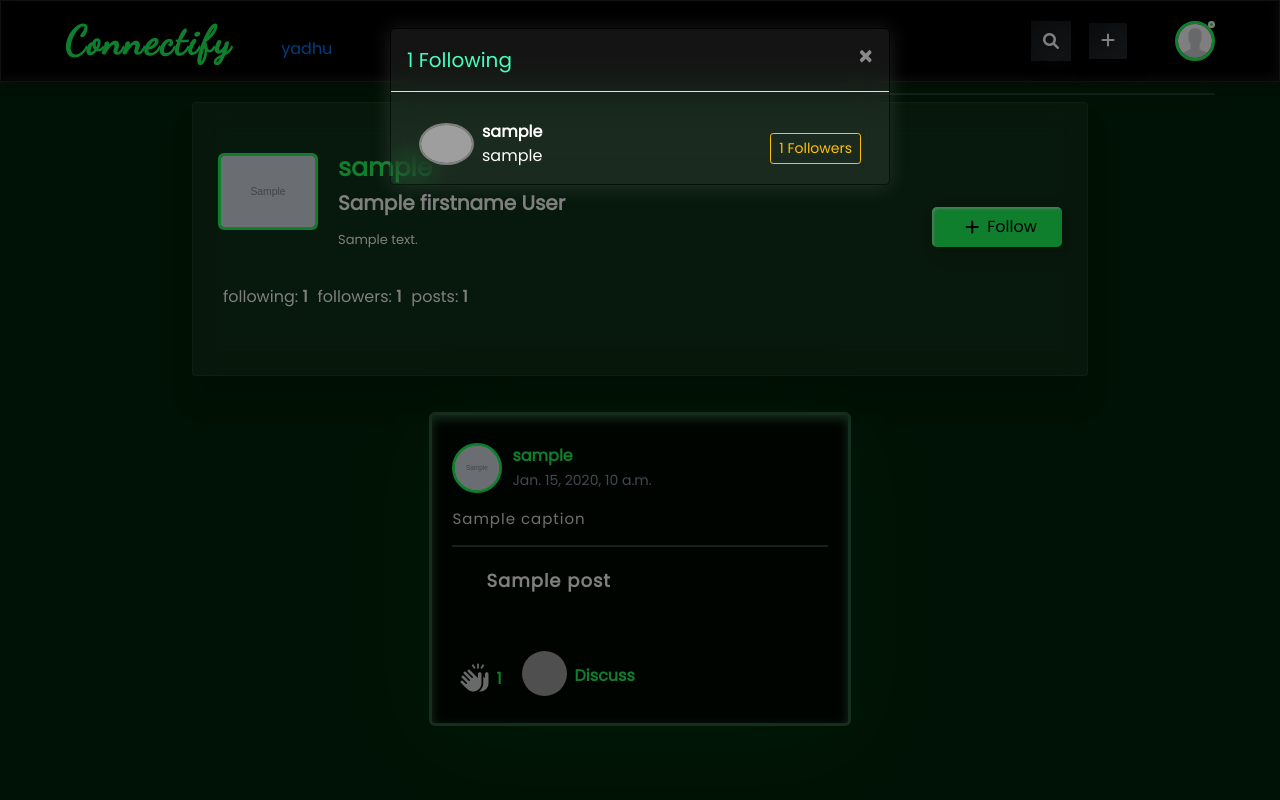
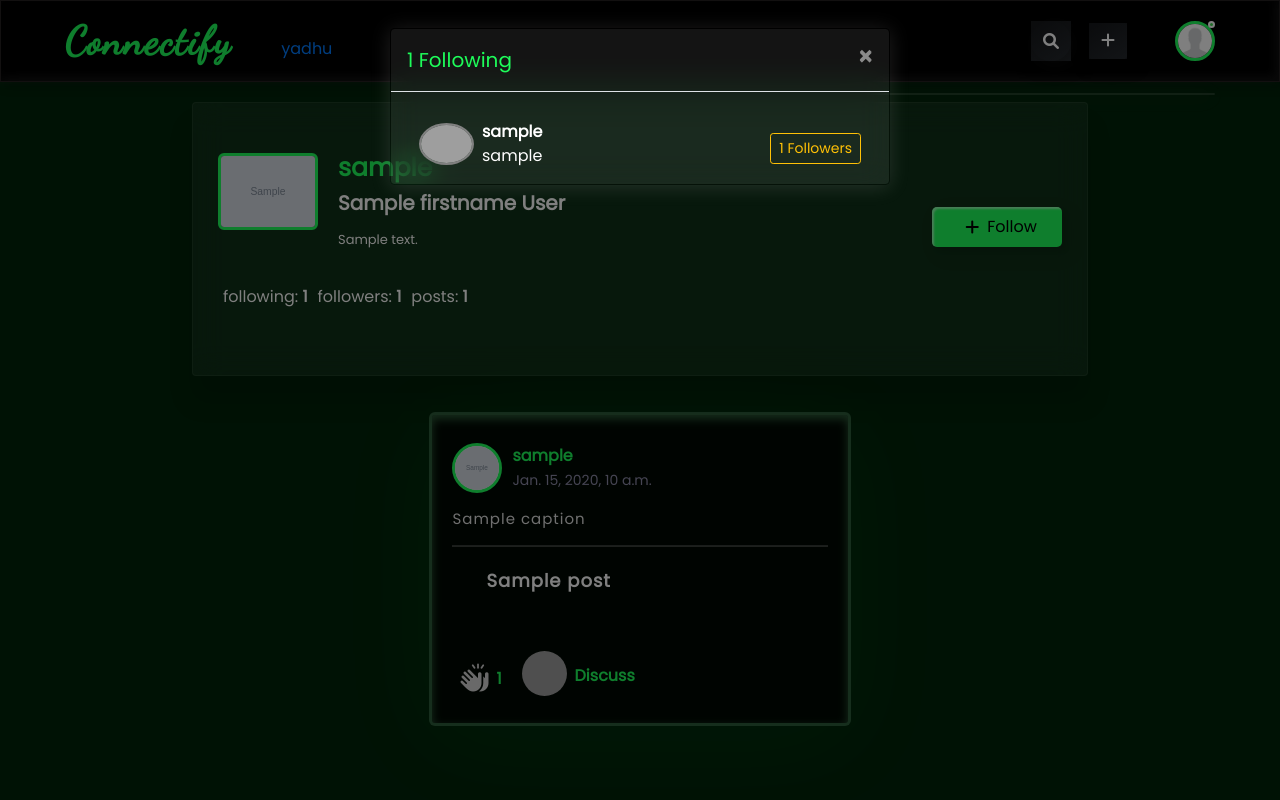
Before and after one commit to devika-aj/Mini_project, a Django app: template templates/profile.html in a window 1280 px wide, after a click that opens the changed part. Run offline with Django 3.2, Linux system fonts and the light colour scheme; data comes from the database, SQL or seed files in the repository; both versions use the stored data as it was after the commit; tables that the repository leaves empty hold one stand-in row (values such as "Sample post"); the template is opened without the code that fills it: values that come from a table or form of the project are taken from there, most other values are stand-ins (such as "Sample title", 1, 10 or a date in 2020); grey boxes marked "Sample" are stand-in pictures; some libraries are stand-ins or nearby versions; grey boxes are pictures that could not be loaded.

Commit message:
first commit

```diff
--- a/templates/base.html
+++ b/templates/base.html
@@ -102,7 +102,7 @@ span .st-label{
     width: 80%;
     border: 0;
     outline: 0;
-    border-bottom: 2px solid blue;
+    border-bottom: 2px solid #1efc5a;
   }
 
   @import url('https://fonts.googleapis.com/css2?family=Poppins&display=swap');
@@ -427,8 +427,8 @@ span .st-label{
             <div class="form-group">
 
               <button type="submit" class="btn btn-primary"style="background: rgb(96,9,240);
-              background: linear-gradient(0deg, rgba(96,9,240,1) 0%, rgba(129,5,240,1) 100%);
-              border: none;">Share</button>
+              background: linear-gradient(0deg, #1efc5a 0%, #1efc5a 100%);
+              border: none; color: black;">Share</button>
             </div>
           </form>
         </div>
--- a/templates/profile.html
+++ b/templates/profile.html
@@ -187,7 +187,7 @@
     box-shadow: 0 2px 20px rgba(219, 214, 214, 0.15);
     border: 1px solid rgba(255, 255, 255, 0.0.8);">
       <div class="modal-header">
-        <h5 class="modal-title " id="exampleModalLabel" style="color:#45ffbc">{{profile_data.following.count}} Following</h5>
+        <h5 class="modal-title " id="exampleModalLabel" style="color:#1efc5a">{{profile_data.following.count}} Following</h5>
         <button type="button" class="close" data-dismiss="modal" aria-label="Close">
           <span aria-hidden="true" >&times;</span>
         </button>
@@ -236,7 +236,7 @@
     box-shadow: 0 2px 20px rgba(219, 214, 214, 0.15);
     border: 1px solid rgba(255, 255, 255,0.3);">
       <div class="modal-header">
-        <h5 class="modal-title" id="exampleModalLabel" style="color:#45ffbc;">{{profile_data.followers.count}} Followers</h5>
+        <h5 class="modal-title" id="exampleModalLabel" style="color:#1efc5a;">{{profile_data.followers.count}} Followers</h5>
         <button type="button" class="close " data-dismiss="modal" aria-label="Close">
           <span aria-hidden="true" >&times;</span>
         </button>
```
Also changed, not shown: db.sqlite3.
